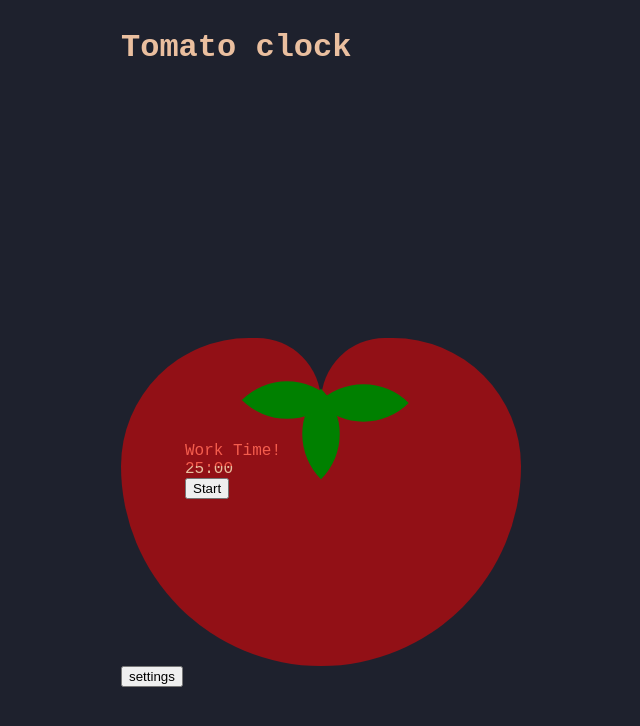
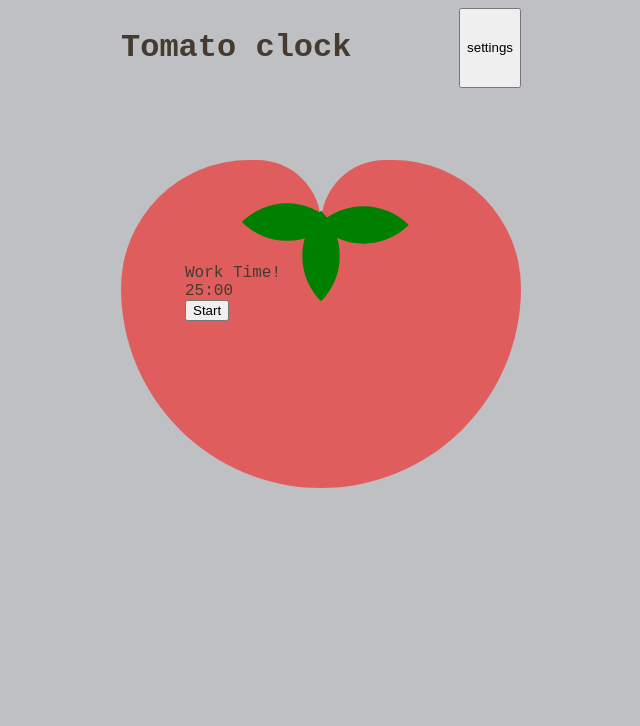
Before and after one commit to aaronfinsrud/tomato-timer, a React app: page / in a window 1280 px wide. Shown: the top 726 px of the page, without its empty margins (319-959 px from the left). Built offline with nearby package versions, Linux system fonts and the light colour scheme; no server answers.

Commit message:
update layout and CSS

```diff
--- a/client/src/App.css
+++ b/client/src/App.css
@@ -1,13 +1,37 @@
 :root {
   --tomato: rgba(255, 0, 0, 0.514)0000;
   --leaves: rgb(0, 128, 0);
+	--modal-color: #5f6270d0;
 }
 
 body {
-  background-color: #1e212d;
-  color: #eabf9f;
+  background-color: #1e212d48;
+  color: #473a30;
   height: 100%;
   font-family: "Roboto Mono", monospace;
+}
+
+button {
+	cursor: pointer;
+}
+
+input {
+	margin-bottom: 10px;
+	width: auto;
+}
+
+input[type="submit"] {
+	 cursor: pointer;
+ }
+
+ #settings-container > label:after {
+	content: ": "
+}
+
+#nav-bar {
+	display: flex;
+	flex-direction: row;
+	justify-content: space-between;
 }
 
 #app {
@@ -21,13 +45,14 @@ body {
   align-self: center;
   height: 100%;
   justify-self: center;
+	z-index: 1;
 }
 
 /* TOMATO */
 .container {
 	display: flex;
 	justify-content: center;
-	margin-top: 25em;
+	margin-top: 50%;
 }
 
 #tomato {
--- a/client/src/App.jsx
+++ b/client/src/App.jsx
@@ -163,7 +163,10 @@ class App extends React.Component {
     } = this.state;
     return (
       <div>
-        <h1>Tomato clock</h1>
+        <div id="nav-bar">
+          <h1>Tomato clock</h1>
+          <button disabled={!isStopped} type="button" onClick={this.toggleSettingsModal}>settings</button>
+        </div>
         <Timer
           sessionLength={sessionLength}
           breakLength={breakLength}
@@ -172,8 +175,6 @@ class App extends React.Component {
           timeRemaining={timeRemaining}
           toggleStopped={this.toggleStopped}
         />
-        <button disabled={!isStopped} type="button" onClick={this.toggleSettingsModal}>settings</button>
-
         {/* REWARD MODAL */}
         <Modal
           isShowing={rewardModalIsShowing}
--- a/client/src/components/Settings.jsx
+++ b/client/src/components/Settings.jsx
@@ -47,7 +47,7 @@ class Settings extends React.Component {
     return (
       <div id="settings-container">
         <label htmlFor="session-length">
-          Work session length&nbsp;
+          Work session length
         </label>
         <input
           type="number"
@@ -60,7 +60,7 @@ class Settings extends React.Component {
 &nbsp;mins
         <br />
         <label htmlFor="break-length">
-          Break length&nbsp;
+          Break length
         </label>
         <input
           type="number"
@@ -74,7 +74,7 @@ class Settings extends React.Component {
         <br />
 
         <label htmlFor="reward">
-          Reward&nbsp;
+          Reward
         </label>
         <select
           id="reward"
```
